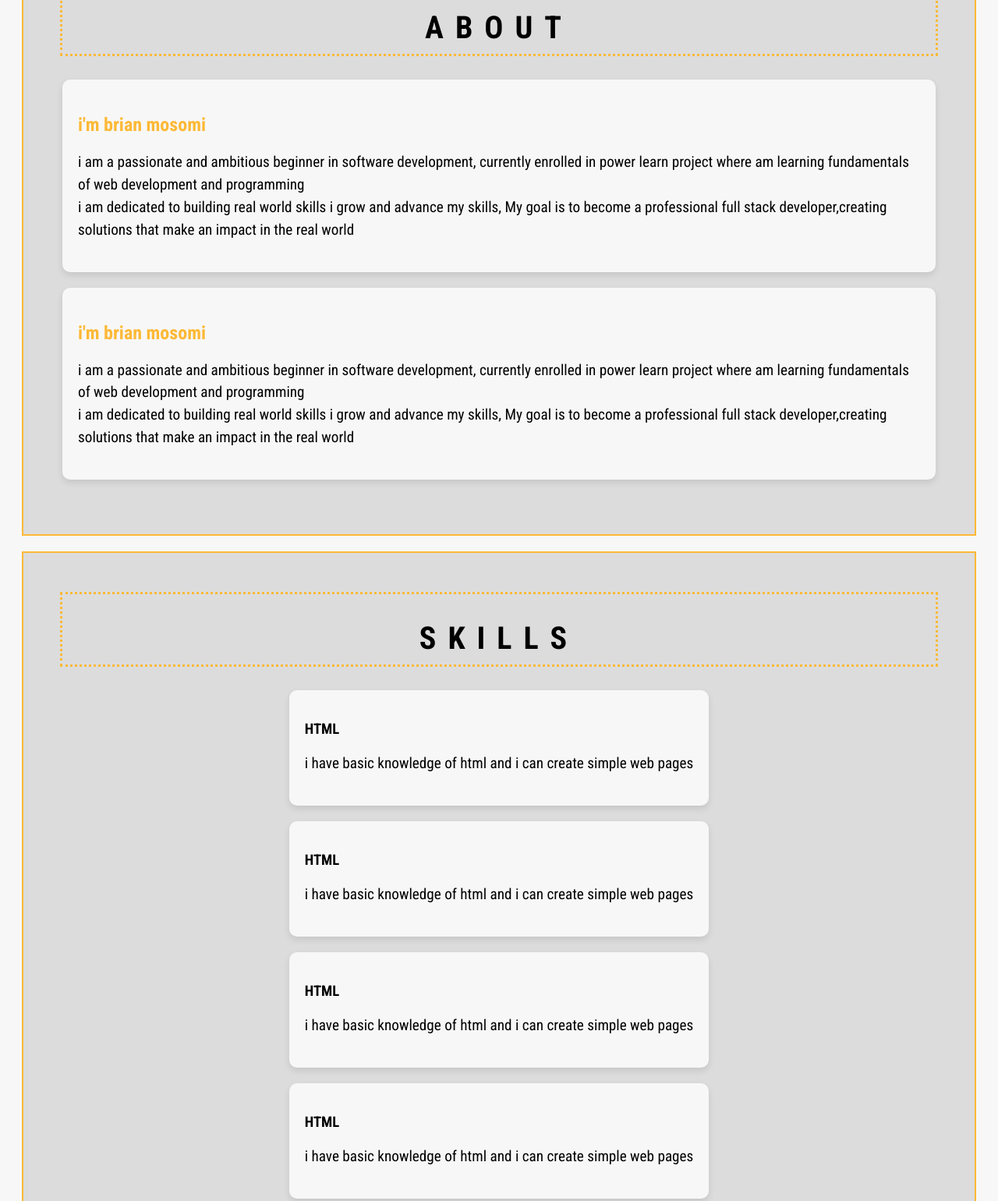
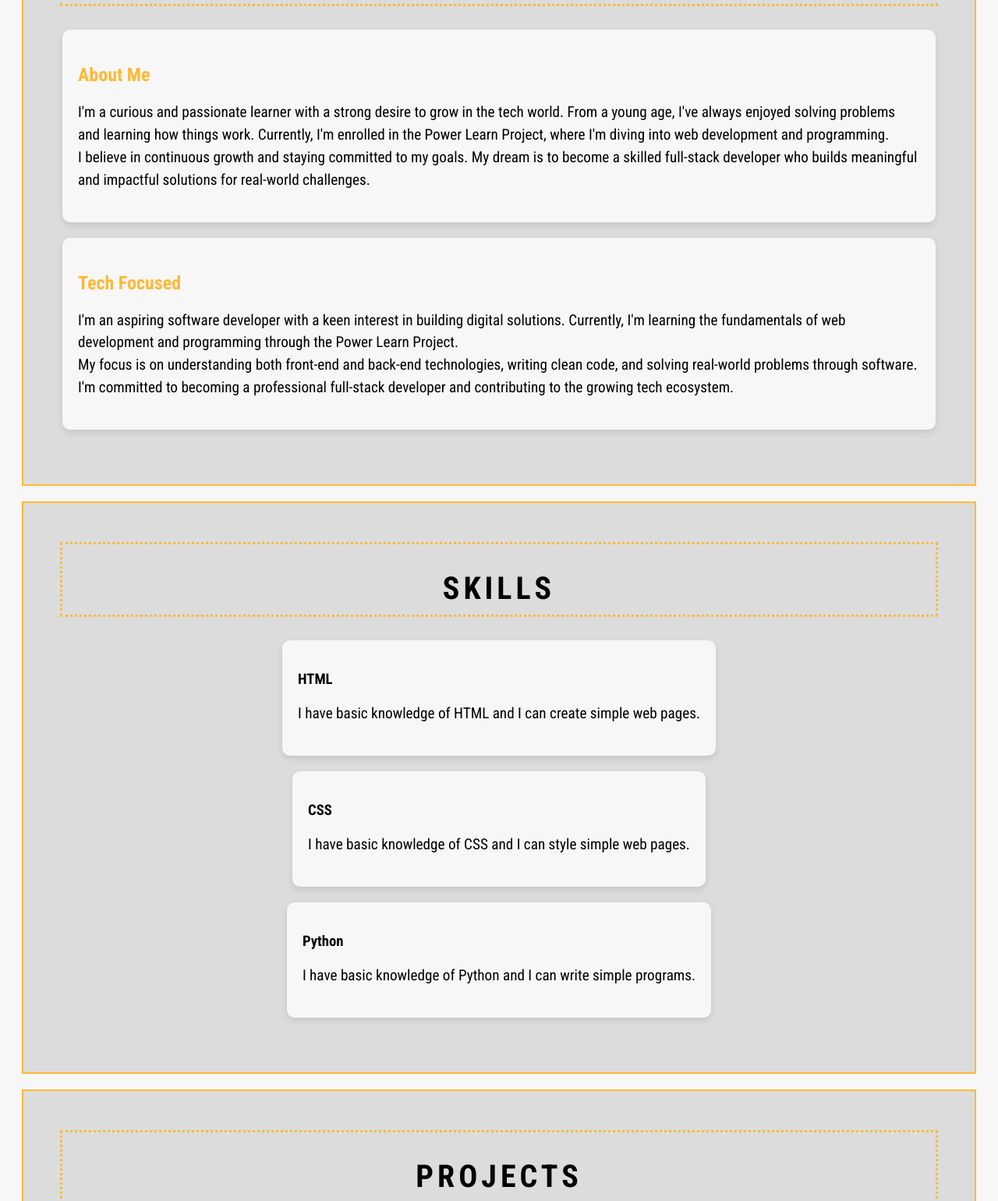
Before and after one commit to brayanmosomi/brayanmosomi.github.io, a plain HTML site: page index.html in a window 1280 px wide. Shown: the part 1078-2618 px from the top of the page at 78% size. Drawn offline with Linux system fonts and the light colour scheme.

Commit message:
responsive

```diff
--- a/index.html
+++ b/index.html
@@ -43,13 +43,20 @@
                 <h1>About</h1>
             </div>
             <div class="about-me">
-                <h3>i'm brian mosomi</h3>
-                <p>i am a passionate and ambitious beginner in software development, currently enrolled in power learn project where am learning fundamentals of web development and programming <br>i am dedicated to building real world skills i grow and advance my skills, My goal is to become a professional full stack developer,creating solutions that make an impact in the real world</p>
+                <h3>About Me</h3>
+                <p>
+                    I'm a curious and passionate learner with a strong desire to grow in the tech world. From a young age, I've always enjoyed solving problems and learning how things work. Currently, I'm enrolled in the Power Learn Project, where I'm diving into web development and programming. <br>
+                    I believe in continuous growth and staying committed to my goals. My dream is to become a skilled full-stack developer who builds meaningful and impactful solutions for real-world challenges.
+    </p>
+                </p>
 
             </div>
             <div class="about-me">
-                <h3>i'm brian mosomi</h3>
-                <p>i am a passionate and ambitious beginner in software development, currently enrolled in power learn project where am learning fundamentals of web development and programming <br>i am dedicated to building real world skills i grow and advance my skills, My goal is to become a professional full stack developer,creating solutions that make an impact in the real world</p>
+                <h3>Tech Focused</h3>
+                <p>
+                    I'm an aspiring software developer with a keen interest in building digital solutions. Currently, I'm learning the fundamentals of web development and programming through the Power Learn Project. <br>
+                    My focus is on understanding both front-end and back-end technologies, writing clean code, and solving real-world problems through software. I'm committed to becoming a professional full-stack developer and contributing to the growing tech ecosystem.
+                </p>
 
             </div>
 
@@ -64,25 +71,22 @@
 
 
             <div class="skills-container">
+
                 <div class="skill-card">
                     <h3>HTML</h3>
-                    <p>i have basic knowledge of html and i can create simple web pages</p>
+                    <p>I have basic knowledge of HTML and I can create simple web pages.</p>
                 </div>
 
                 <div class="skill-card">
-                    <h3>HTML</h3>
-                    <p>i have basic knowledge of html and i can create simple web pages</p>
+                    <h3>CSS</h3>
+                    <p>I have basic knowledge of CSS and I can style simple web pages.</p>
                 </div>
 
                 <div class="skill-card">
-                    <h3>HTML</h3>
-                    <p>i have basic knowledge of html and i can create simple web pages</p>
+                    <h3>Python</h3>
+                    <p>I have basic knowledge of Python and I can write simple programs.</p>
                 </div>
 
-                <div class="skill-card">
-                    <h3>HTML</h3>
-                    <p>i have basic knowledge of html and i can create simple web pages</p>
-                </div>
 
             </div>
 
@@ -108,7 +112,7 @@
                 <div class="project-card">
                     <h3>Personal Portfolio</h3>
                     <p>This portfolio website showcasing my projects and skills.</p>
-                    <a href="" class="btn-code">Code</a>
+                    <a href="https://github.com/brayanmosomi/brayanmosomi.github.io.git" target="_blank" class="btn-code">Code</a>
                 </div>
 
             </div>
--- a/style.css
+++ b/style.css
@@ -52,7 +52,7 @@ a{
 
 
 section{
-    padding: 50px;
+    padding: 20px;
     margin: 20px;
     background-color: rgba(0, 0, 0, 0.5);
     /* remove later */
@@ -63,7 +63,7 @@ section h1{
     margin-bottom: 10px;
     text-align: center;
     color: var(--dark-color);
-    letter-spacing: 15px;
+    letter-spacing: 5px;
 }
 section h2{
     font-size: 1.5em;
@@ -144,6 +144,7 @@ nav ul li a:hover{
     display: grid;
     grid-template-columns: repeat(2, 1fr);
     color: var(--dark-color);
+    border: none;
 
 }
 @media screen and (max-width: 768px){
@@ -234,6 +235,11 @@ nav ul li a:hover{
     border-radius: 10px;
     box-shadow: 0 4px 8px rgba(0, 0, 0, 0.1);
     margin-bottom: 20px;
+    transition: 0.3s ease;
+}
+.skills-container .skill-card:hover{
+    transform: scale(1.05);
+    transition: transform 0.3s ease;
 }
 
 
@@ -256,7 +262,15 @@ nav ul li a:hover{
     border-radius: 10px;
     box-shadow: 0 4px 8px rgba(0, 0, 0, 0.1);
     margin-bottom: 20px;
+    transition: 0.3s ease;
 }
+
+#projects .project-card:hover{
+    transform: scale(1.05);
+    transition: transform 0.3s ease;
+}
+
+
 
 .btn-code{
     color: var(--dark-color);
```
